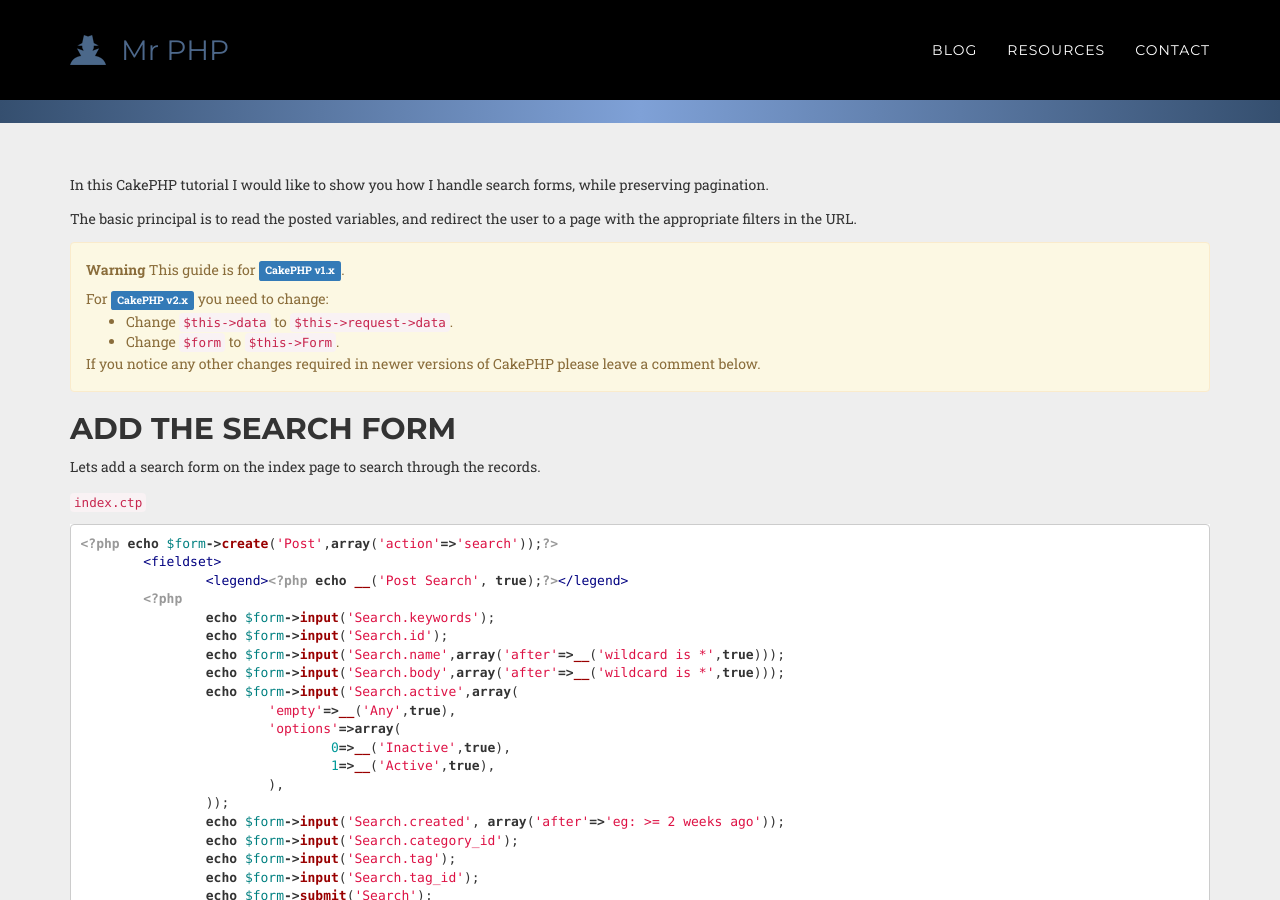
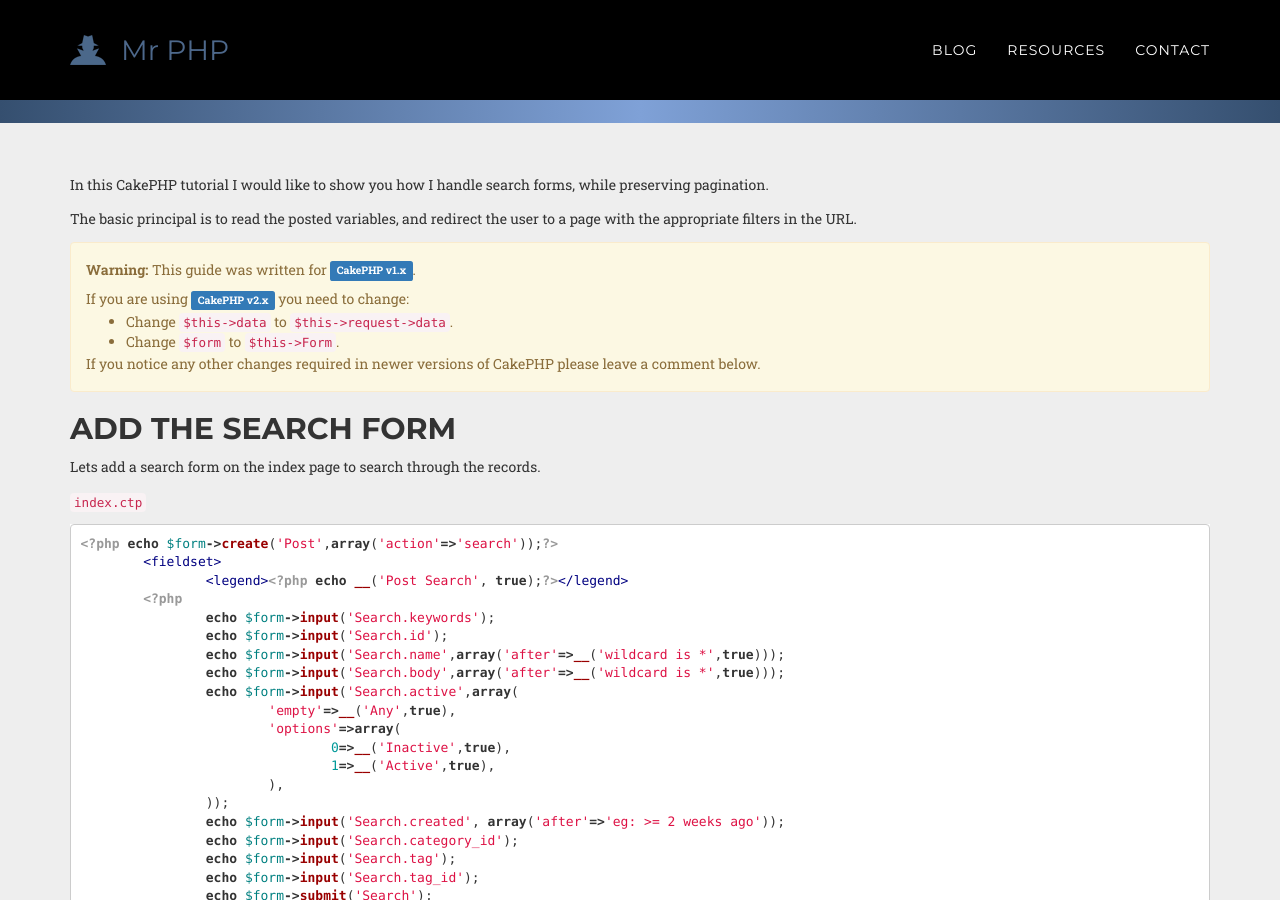
Before and after one commit to mr-php/mr-php.github.io, a Jekyll site: the page built from _posts/2008-10-04-search-forms-in-cakephp.md, in a window 1280 px wide and 900 px high, scrolled down 350 px. Built offline with Jekyll 4.4.1, drawn with Linux system fonts in a browser that asks for light colours; nearby versions of some CDN libraries; some web fonts are replaced; Markdown is read by kramdown in place of the engine named in the settings; comment, search, counter and statistics services are not loaded.

Commit message:
Update 2008-10-04-search-forms-in-cakephp.md

```diff
--- a/_posts/2008-10-04-search-forms-in-cakephp.md
+++ b/_posts/2008-10-04-search-forms-in-cakephp.md
@@ -14,8 +14,8 @@ The basic principal is to read the posted variables, and redirect the user to a
 <!--break-->
 
 <div class="alert alert-warning" role="alert">
-	<p><strong>Warning</strong> This guide is for <span class="label label-primary">CakePHP v1.x</span>.</p>
-	<p>For <span class="label label-primary">CakePHP v2.x</span> you need to change:</p>
+	<p><strong>Warning:</strong> This guide was written for <span class="label label-primary">CakePHP v1.x</span>.</p>
+	<p>If you are using <span class="label label-primary">CakePHP v2.x</span> you need to change:</p>
 	<ul>
 	<li>Change <code>$this->data</code> to <code>$this->request->data</code>.</li>
 	<li>Change <code>$form</code> to <code>$this->Form</code>.</li>
```
